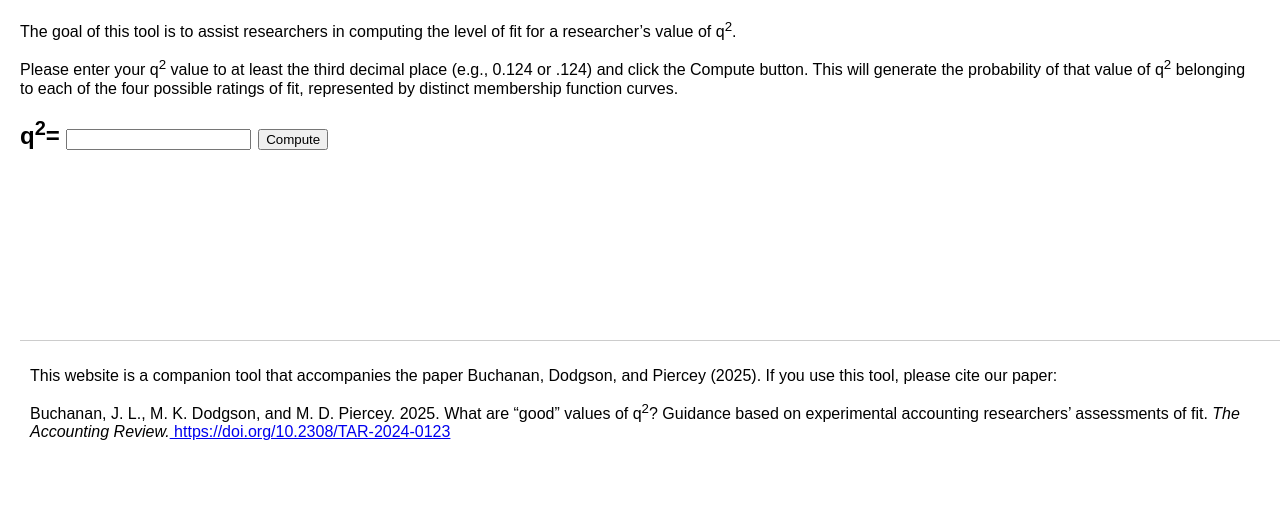
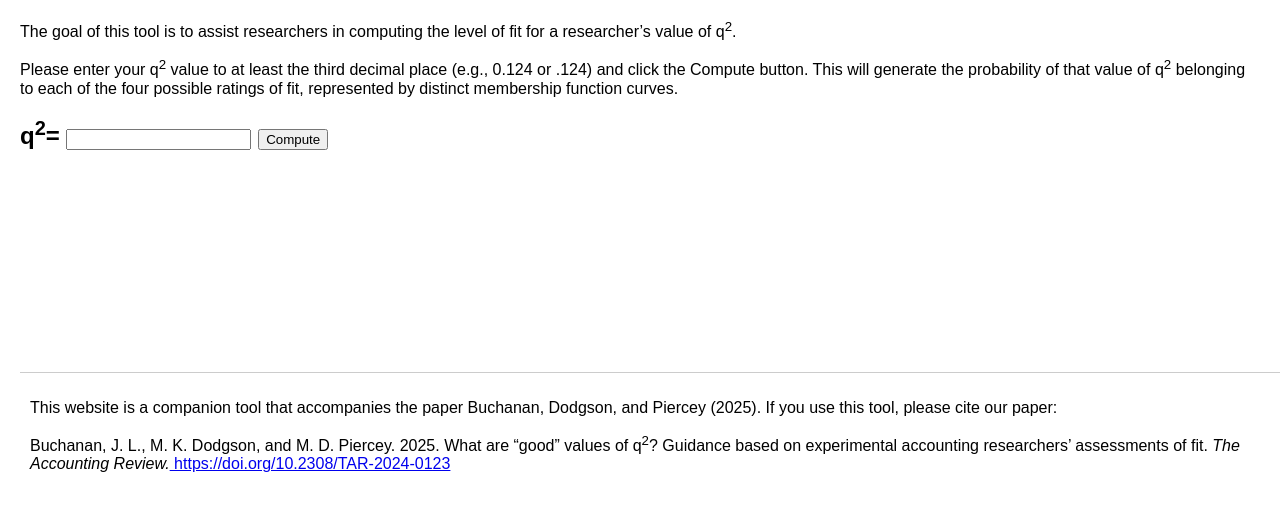
Before and after one commit to fuzzycutoffs/fuzzycutoffs.github.io, a plain HTML site: page index.html in a window 1280 px wide. Shown: the part 61-572 px from the top of the page. Drawn offline with Linux system fonts and the light colour scheme.

Commit message:
changed em to percent

```diff
--- a/index.html
+++ b/index.html
@@ -58,7 +58,7 @@
 
     .bottom-citation {
         position: fixed;
-        bottom: 17em;
+        bottom: 30%;
         width: 100%;
         text-align: left;
         padding: 10px;
```
